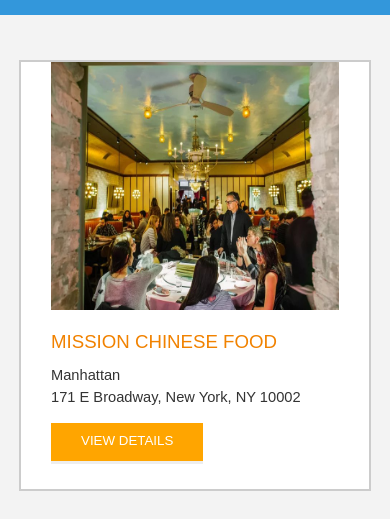
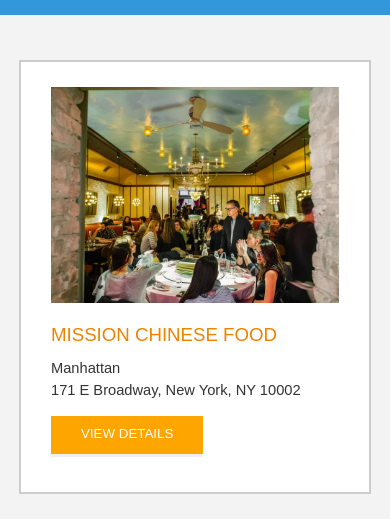
Before and after one commit to bhaveshbs789/mws-restaurant-stage-1, a plain HTML site: page index.html in a window 390 px wide. Shown: the part 521-1040 px from the top of the page. Drawn offline with nearby package versions, Linux system fonts and the light colour scheme.

Commit message:
Responsive Image on index.html fixed using object-fit

```diff
--- a/css/styles.css
+++ b/css/styles.css
@@ -166,7 +166,7 @@ nav h1 a {
   /*margin: 15px;*/
   margin: 15px auto;
   min-height: 380px;
-  padding: 0 30px 25px;
+  padding: 25px 30px;
   text-align: left;
   /*width: 270px;*/
   /* Below 2 updated by Bhavesh */
@@ -178,8 +178,11 @@ nav h1 a {
   display: block;
   margin: 0;
   max-width: 100%;
-  min-height: 248px;
+  /*min-height: 248px;*/
   min-width: 100%;
+  /*padding: 10px;
+  box-sizing: border-box;*/
+  object-fit: contain;
 }
 #restaurants-list li h1 {
   color: #f18200;
@@ -207,6 +210,7 @@ nav h1 a {
   text-decoration: none;
   text-transform: uppercase;
 }
+
 
 /* ====================== Restaurant Details ====================== */
 .inside header {
```
